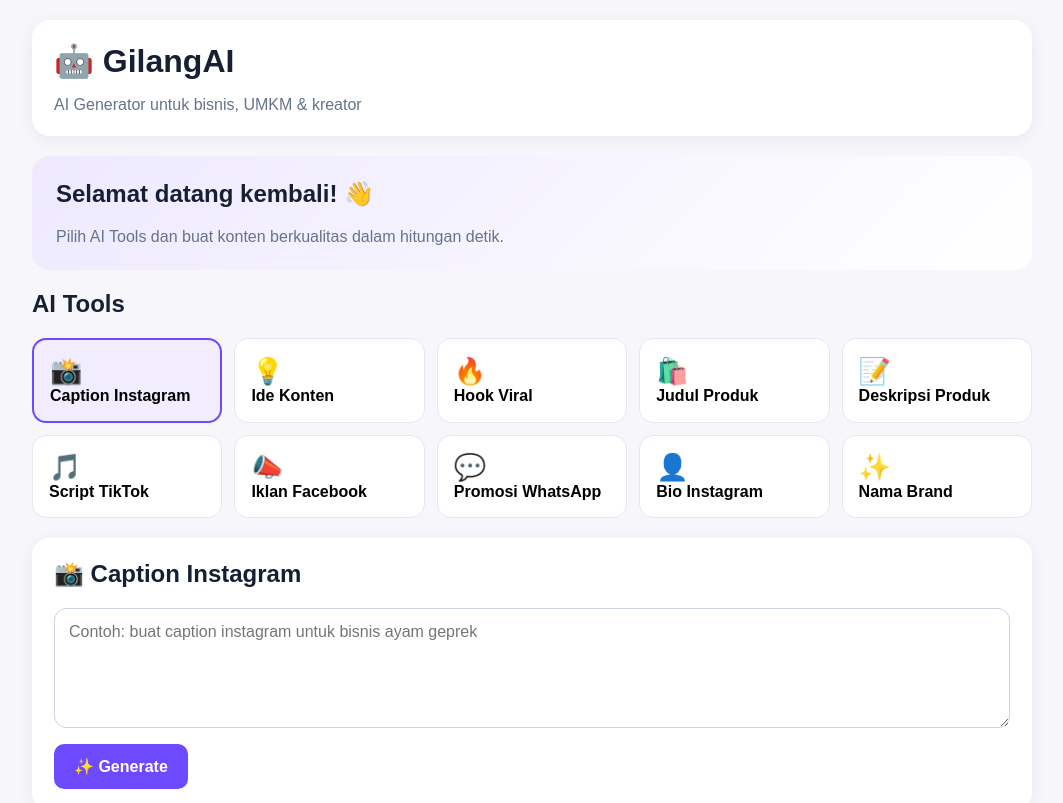
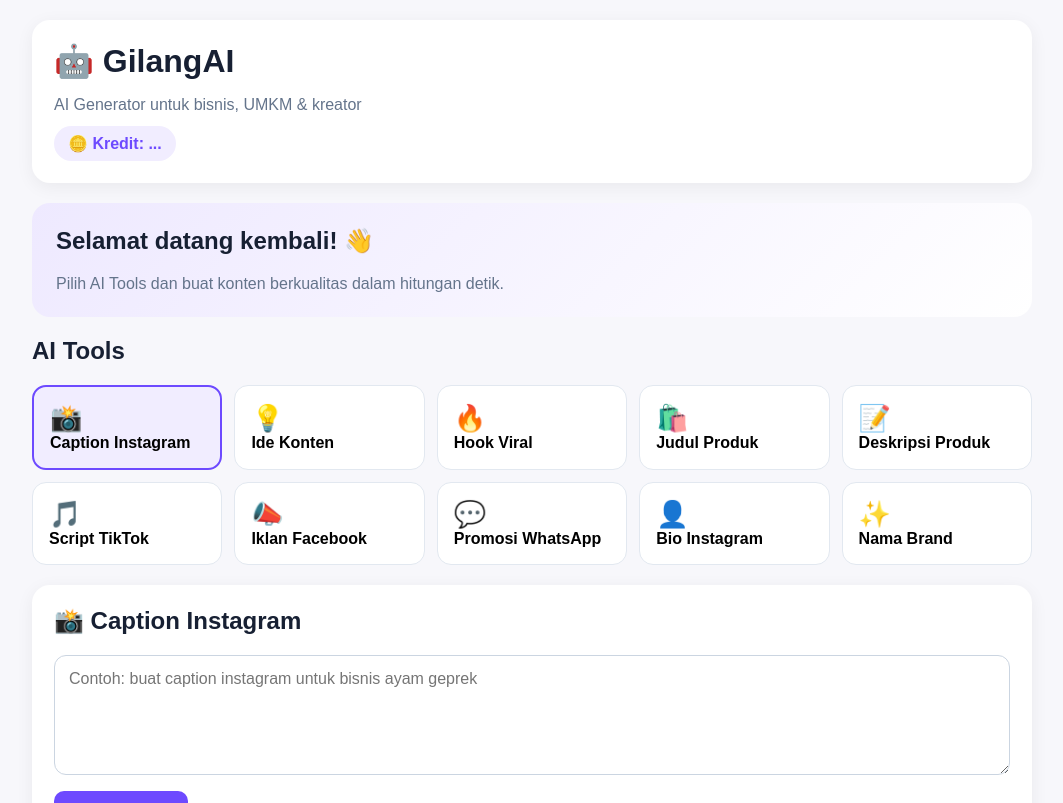
Before and after one commit to akuntrialmgk/gilangai-generator, a Next.js app: page / in a window 1280 px wide. Shown: the top 803 px of the page, without its empty margins (108-1171 px from the left). Built offline with nearby package versions, Linux system fonts and the light colour scheme; no server answers.

Commit message:
Update page.tsx
Show user credits

```diff
--- a/app/page.tsx
+++ b/app/page.tsx
@@ -1,6 +1,7 @@
 "use client";
 
-import { useState } from "react";
+import { useEffect, useState } from "react";
+import { createClient } from "../utils/supabase/client";
 
 const tools = [
   ["caption", "📸", "Caption Instagram"],
@@ -20,6 +21,30 @@ export default function Home() {
   const [prompt, setPrompt] = useState("");
   const [result, setResult] = useState("");
   const [loading, setLoading] = useState(false);
+  const [credits, setCredits] = useState<number | null>(null);
+  const supabase = createClient();
+
+useEffect(() => {
+  async function loadCredits() {
+    const {
+      data: { user }
+    } = await supabase.auth.getUser();
+
+    if (!user) return;
+
+    const { data } = await supabase
+      .from("profiles")
+      .select("credits")
+      .eq("id", user.id)
+      .single();
+
+    if (data) {
+      setCredits(data.credits);
+    }
+  }
+
+  loadCredits();
+}, []);
 
   const tool = tools[selected];
 
@@ -54,6 +79,10 @@ export default function Home() {
       }
 
       setResult(data.result || "Tidak ada hasil dari AI.");
+
+if (typeof data.credits === "number") {
+  setCredits(data.credits);
+}
     } catch (error) {
       console.error(error);
       setResult("❌ Tidak dapat terhubung ke AI. Silakan coba lagi.");
@@ -95,6 +124,21 @@ export default function Home() {
           <p style={{ color: "#64748b", marginBottom: 0 }}>
             AI Generator untuk bisnis, UMKM & kreator
           </p>
+
+          <div
+  style={{
+    display: "inline-block",
+    marginTop: 12,
+    padding: "8px 14px",
+    borderRadius: 20,
+    background: "#f1edff",
+    color: "#6d4aff",
+    fontWeight: "bold"
+  }}
+>
+  🪙 Kredit: {credits === null ? "..." : credits}
+</div>
+
         </header>
 
         <section
```
